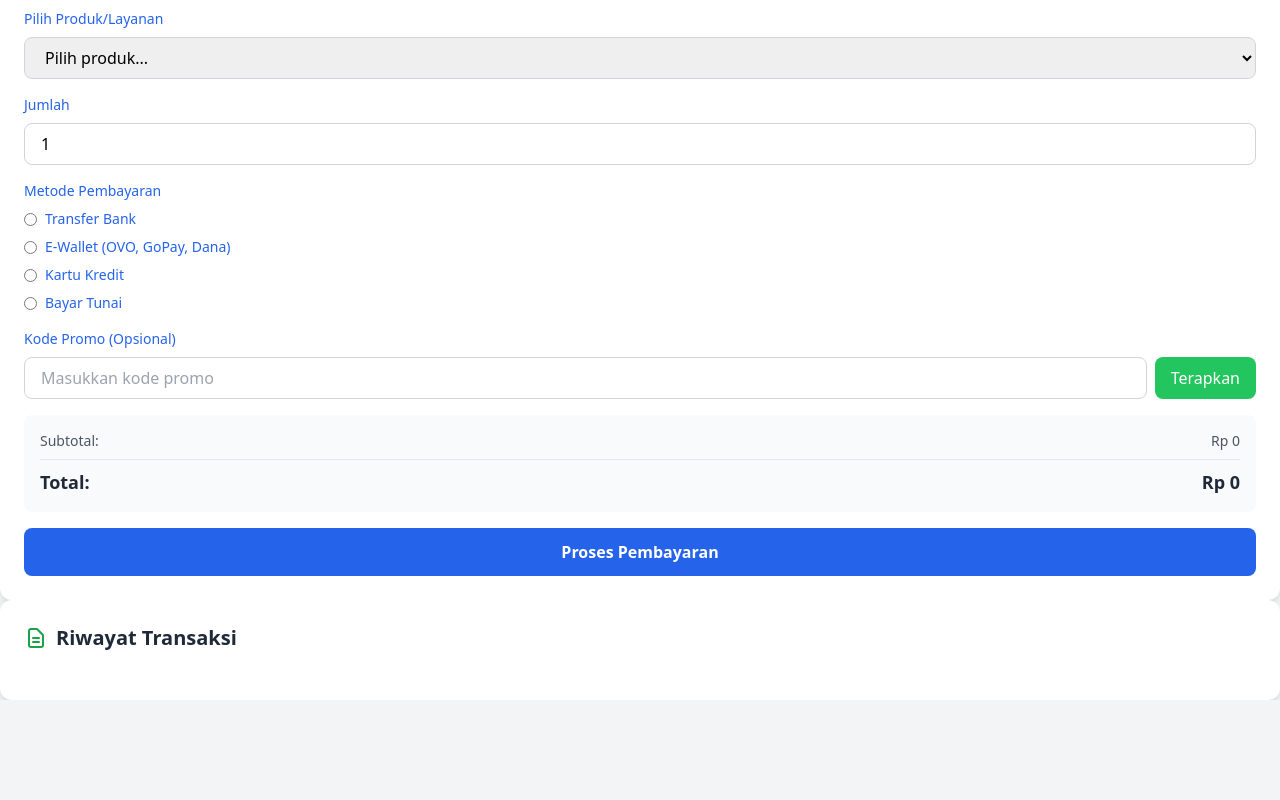
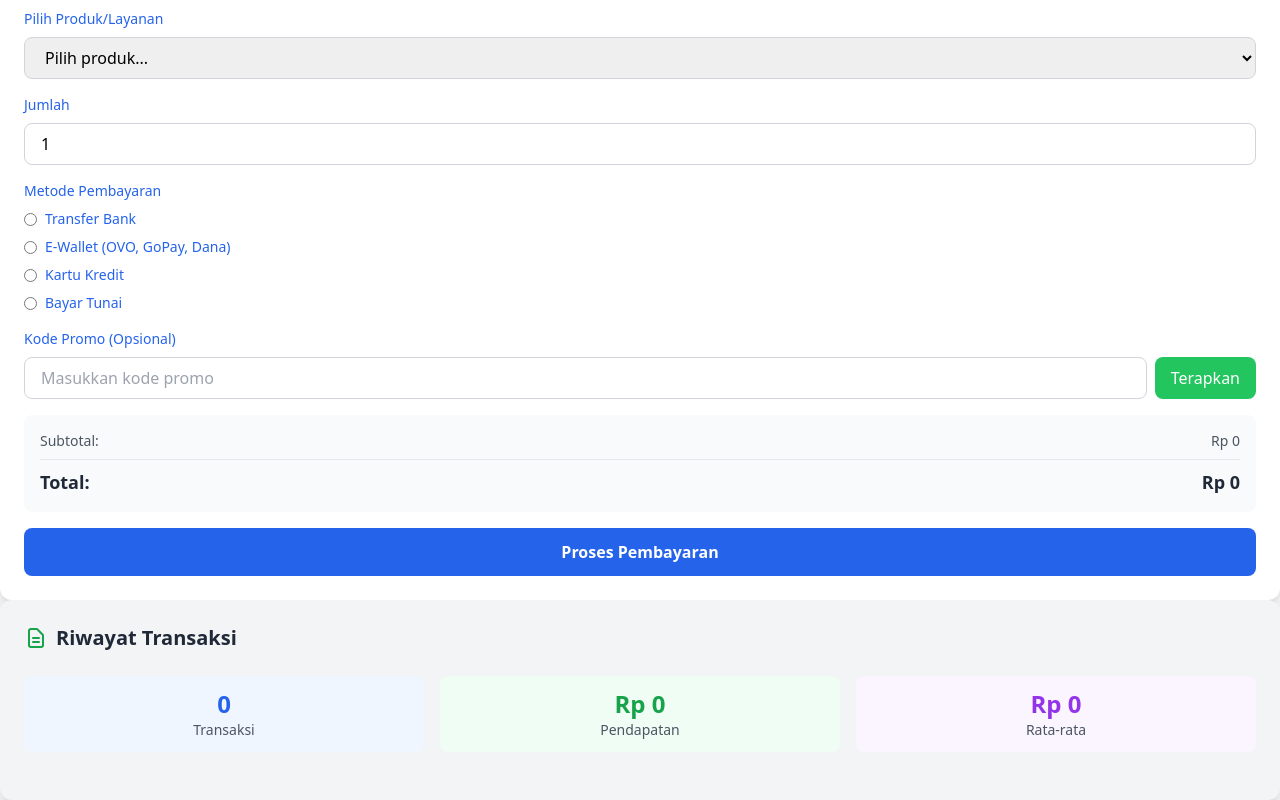
Before and after one commit to Tanisasalsabila/uas-web-spa-1124160198, a website: page index.html in a window 1280 px wide. Shown: the part 499-1299 px from the top of the page. Before the commit the page ends 1199 px from the top, so only its background shows below. Drawn offline with nearby package versions, Linux system fonts and the light colour scheme.

Commit message:
statistic

```diff
--- a/index.html
+++ b/index.html
@@ -8,7 +8,7 @@
     <link href="./dist/output.css" rel="stylesheet">
 </head>
 <body class="transition-all min-h-screen bg-gray-100 dark:bg-gray-800 text-blue dark:text-orange">
-       <header class="bg-gray-100 dark:bg-gray-700 flex items-center justify-between px-6 mb-6">
+       <header class="bg-white dark:bg-gray-700 flex items-center justify-between px-6 mb-6">
         <span class="inline-grid grid-cols-3 gap-3">
         <span><img src="assets/buat logo.svg" class="h-20 w-20 rounded-full"></span>
         <span><img src="assets/logo global.png" class="h-20 w-20"></span></span>
@@ -175,7 +175,7 @@
                 </form>
             </div>
 <!-- Riwayat Transaksi -->
-            <div class="bg-white rounded-xl shadow-lg p-6">
+            <div class="bg-gray-100 dark:bg-gray-700 rounded-xl shadow-lg p-6">
                 <div class="flex items-center justify-between mb-6">
                     <div class="flex items-center">
                         <svg class="w-6 h-6 text-green-600 mr-2" fill="none" stroke="currentColor" viewBox="0 0 24 24">
@@ -191,6 +191,20 @@
                     </button>
                 </div>
 
-
+<!-- Statistics -->
+                <div class="grid grid-cols-3 gap-4 mb-6">
+                    <div class="text-center p-3 bg-blue-50 rounded-lg">
+                        <div class="text-2xl font-bold text-blue-600" id="totalTransactions">0</div>
+                        <div class="text-sm text-gray-600">Transaksi</div>
+                    </div>
+                    <div class="text-center p-3 bg-green-50 rounded-lg">
+                        <div class="text-2xl font-bold text-green-600" id="totalRevenue">Rp 0</div>
+                        <div class="text-sm text-gray-600">Pendapatan</div>
+                    </div>
+                    <div class="text-center p-3 bg-purple-50 rounded-lg">
+                        <div class="text-2xl font-bold text-purple-600" id="avgTransaction">Rp 0</div>
+                        <div class="text-sm text-gray-600">Rata-rata</div>
+                    </div>
+                </div>
 
         <script src="script.js"></script>
```
